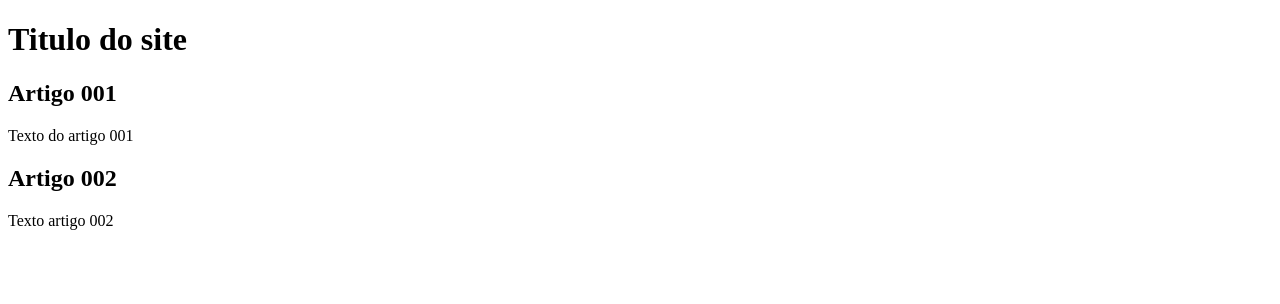
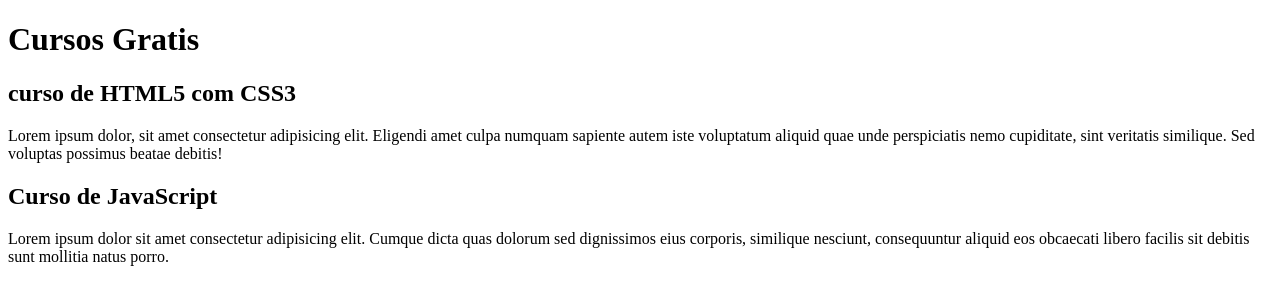
Before and after one commit to LevyCostta/projeto-site, a plain HTML site: page index.html in a window 1280 px wide. Drawn offline with Linux system fonts and the light colour scheme.

Commit message:
Comecei a escrever conteudo

```diff
--- a/index.html
+++ b/index.html
@@ -8,14 +8,14 @@
 <body>
     <main>
         <header>
-            <h1>Titulo do site</h1>
+            <h1>Cursos Gratis</h1>
         </header>
         <article>
-            <h2>Artigo 001</h2>
-            <p>Texto do artigo 001</p>
+            <h2>curso de HTML5 com CSS3</h2>
+            <p>Lorem ipsum dolor, sit amet consectetur adipisicing elit. Eligendi amet culpa numquam sapiente autem iste voluptatum aliquid quae unde perspiciatis nemo cupiditate, sint veritatis similique. Sed voluptas possimus beatae debitis!</p>
         </article>
-        <h2>Artigo 002</h2>
-        <p>Texto artigo 002</p>
+        <h2>Curso de JavaScript</h2>
+        <p>Lorem ipsum dolor sit amet consectetur adipisicing elit. Cumque dicta quas dolorum sed dignissimos eius corporis, similique nesciunt, consequuntur aliquid eos obcaecati libero facilis sit debitis sunt mollitia natus porro.</p>
     </main>
 </body>
 </html>
```
